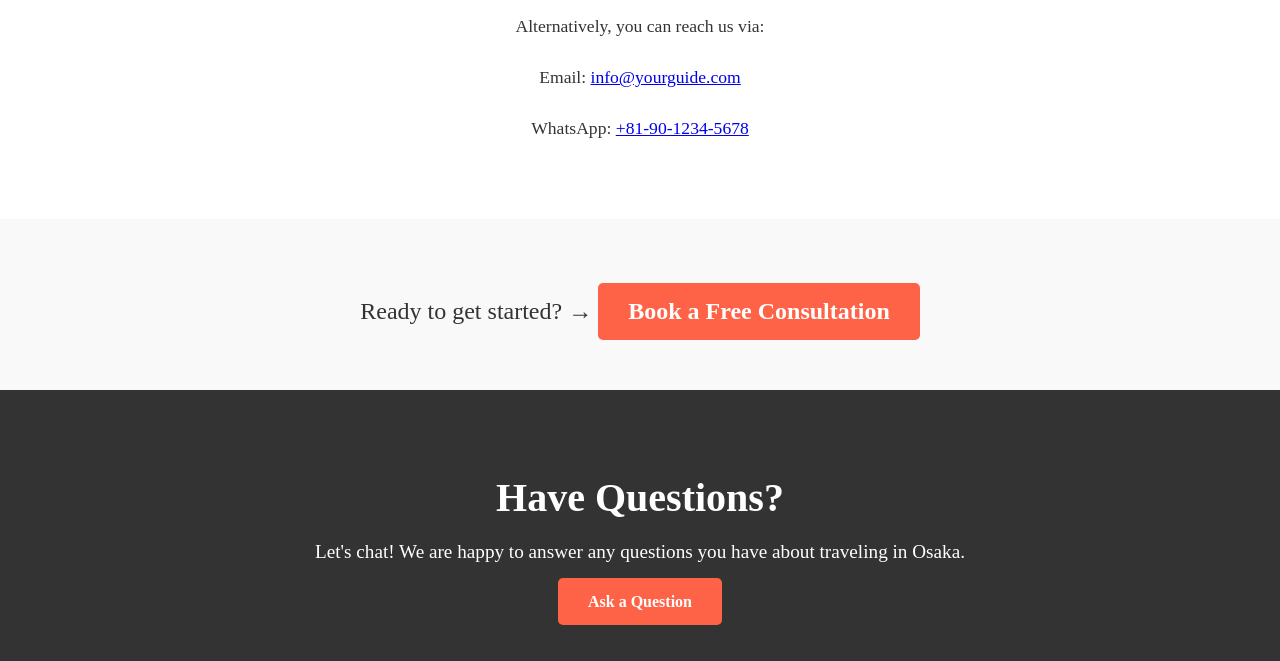
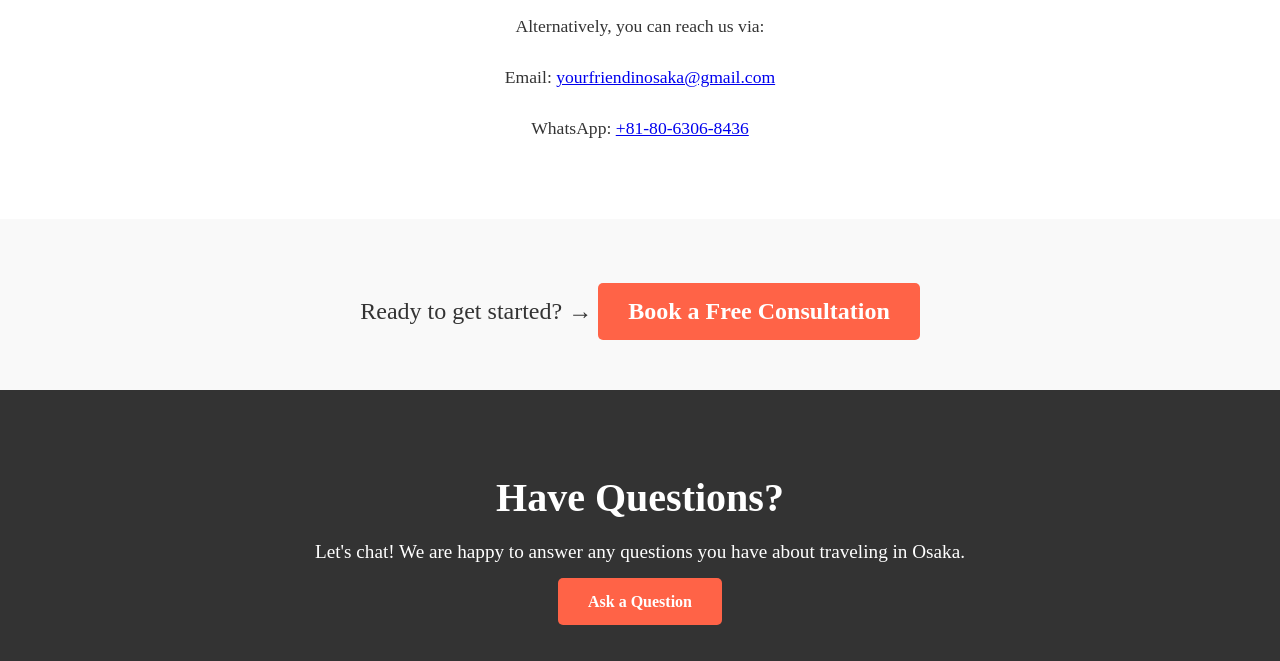
Before and after one commit to yourfriendinosaka/osaka-guide-lp, a plain HTML site: page index.html in a window 1280 px wide. Shown: the part 4037-4698 px from the top of the page. Drawn offline with Linux system fonts and the light colour scheme.

Commit message:
Add files via upload

```diff
--- a/index.html
+++ b/index.html
@@ -131,8 +131,8 @@
         </div>
         <div class="alt-contact-info">
             <p>Alternatively, you can reach us via:</p>
-            <p>Email: <a href="mailto:info@yourguide.com">info@yourguide.com</a></p>
-            <p>WhatsApp: <a href="https://wa.me/819012345678">+81-90-1234-5678</a></p>
+            <p>Email: <a href="mailto:yourfriendinosaka@gmail.com">yourfriendinosaka@gmail.com</a></p>
+            <p>WhatsApp: <a href="https://wa.me/818063068436">+81-80-6306-8436</a></p>
         </div>
     </section>
 
```
